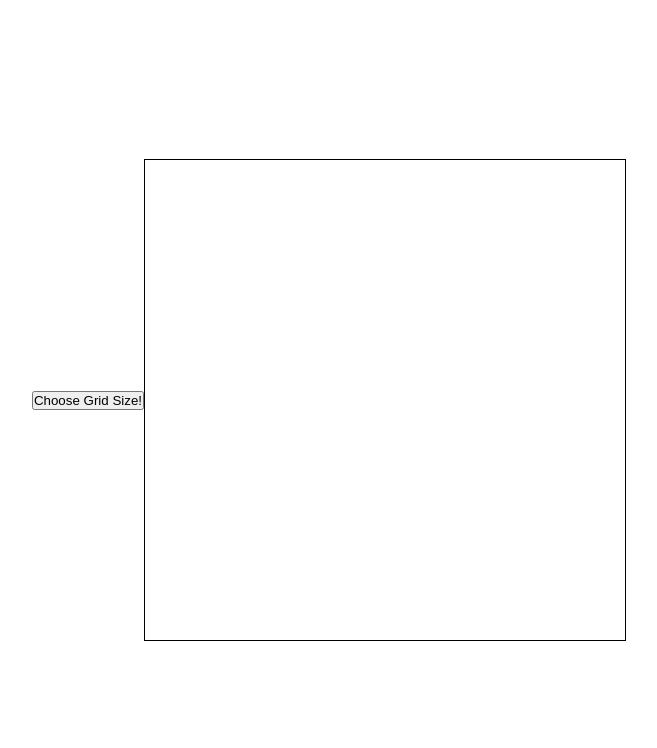
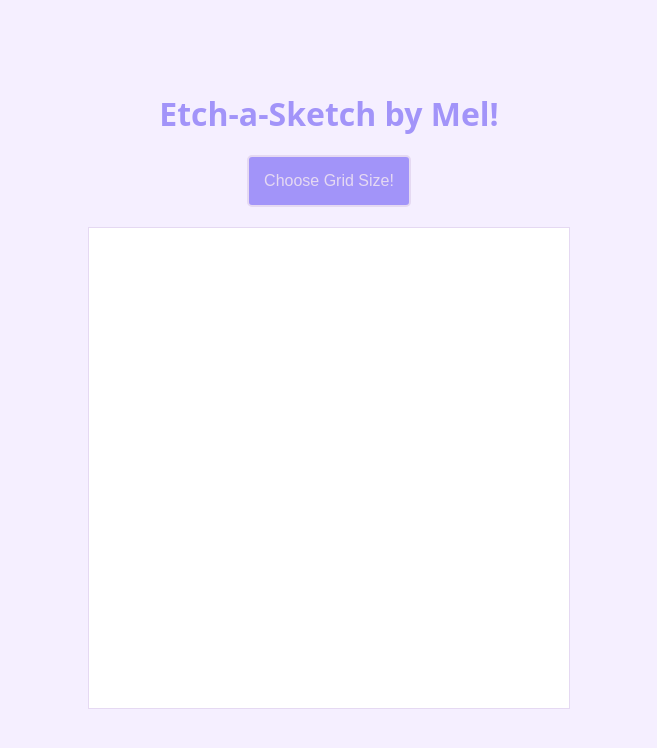
Before and after one commit to Melisa-t/etch-a-sketch, a plain HTML site: page index.html in a window 1280 px wide. Shown: the whole page, without its empty margins (311-968 px from the left). Drawn offline with Linux system fonts and the light colour scheme.

Commit message:
add style

```diff
--- a/index.html
+++ b/index.html
@@ -3,10 +3,11 @@
 <link>
     <meta charset="UTF-8">
     <meta name="viewport" content="width=device-width, initial-scale=1.0">
-    <title>Etch-a-Sketch</title>
+    <title>Mel's Etch-a-Sketch</title>
     <link href="style.css" rel="stylesheet"></link>
 </head>
 <body>
+    <h1>Etch-a-Sketch by Mel!</h1>
     <button class="grid-size-button">Choose Grid Size!</button>
     <div class="container">
     </div>
--- a/style.css
+++ b/style.css
@@ -10,7 +10,25 @@
     align-items: center;
     height: 30em;
     width:30em;
-    border: black solid 1px;
+    border: #E5D9F2 solid 1px;
+    background-color: white;
+}
+
+button {
+    padding: 15px;
+    border-radius: 5px;
+    font-size: 1rem;
+    color: #E5D9F2;
+    background-color: #A294F9;
+    border: #E5D9F2 solid, 2px;
+}
+
+button:hover {
+    border: #A294F9 solid, 2px;
+    cursor: pointer;
+    color: #A294F9;
+    background-color: #E5D9F2;
+    transition-duration: 0.4s;
 }
 
 .grid {
@@ -24,4 +42,15 @@ body{
     display: flex;
     justify-content: center;
     align-items: center;
+    flex-direction: column;
+    gap: 20px;
+    background-color: #F5EFFF;
 }
+
+html {
+    font-family:system-ui, -apple-system, BlinkMacSystemFont, 'Segoe UI', Roboto, Oxygen, Ubuntu, Cantarell, 'Open Sans', 'Helvetica Neue', sans-serif
+}
+
+h1 {
+    color:#A294F9;
+}
```
